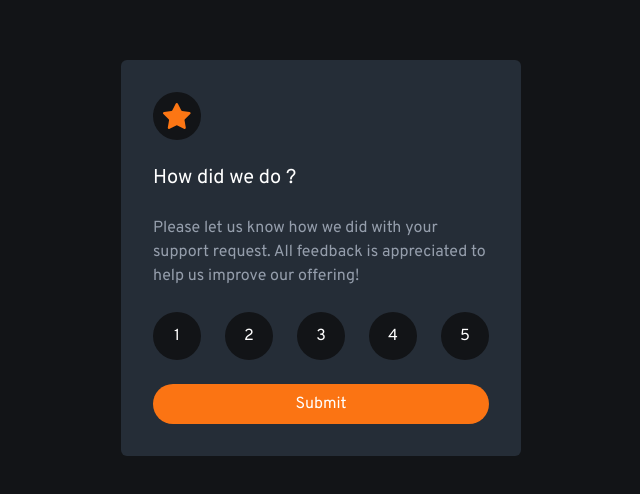
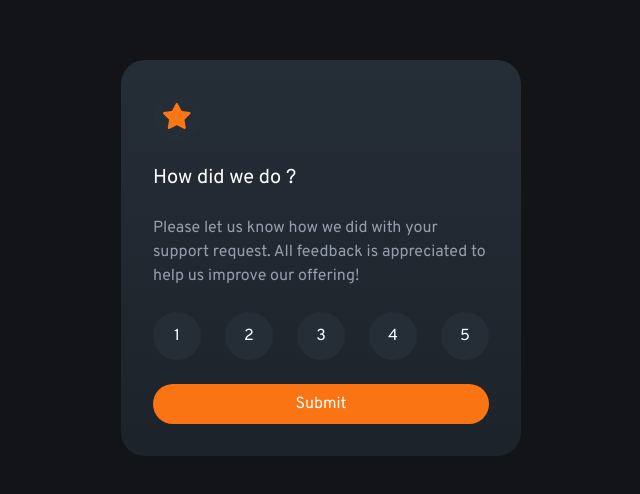
Before and after one commit to AymanSdq/rating-card, a React (Vite) app: page / in a window 1280 px wide. Shown: the part 142-636 px from the top of the page, without its empty margins (319-959 px from the left). Built offline with nearby package versions, Linux system fonts and the light colour scheme.

Commit message:
Finish Desktop

```diff
--- a/src/App.jsx
+++ b/src/App.jsx
@@ -1,26 +1,37 @@
 import { useState } from 'react'
 import './App.css'
+import { flushSync } from 'react-dom';
 
 function App() {
 
-  const [getNumber , setGetNumber] = useState();
+  const [getNumber , setGetNumber] = useState(0);
 
   const [showIt, setShowIt] = useState(false);
 
   const [submitForm , setSubmitForm] = useState(true)
 
 
-  const clickTogetValue = (e) => {
-    const setit = e.target.value;
-    setGetNumber(setit);
-    console.log(getNumber)
+  const clickTogetValue = (events) => {
+
+    const setit = events.target.value;
+    console.log(events)
+
+    flushSync(()=>{
+      setGetNumber(setit);
+    })
+
+
+
+
+
   }
+
 
   const onClickShowIt = () => {
     setShowIt(!showIt)
   }
 
-  const onClickSubmit = (e) => {
+  const onClickSubmit = () => {
     setSubmitForm(!submitForm)
   }
 
@@ -41,9 +52,9 @@ function App() {
     <>
       <main className=' bg-veryDarkBlue w-full h-screen flex justify-center items-center' role='main'>
 
-        <section className={`p-8 gap-6 w-[400px] bg-darkBlue rounded-md  flex-col ${submitForm ? 'flex' : 'hidden'}`}>
+        <section className={`p-8 gap-6 w-[400px] bg-gradient-to-b from-darkBlue to-lightBlue rounded-3xl  flex-col ${submitForm ? 'flex' : 'hidden'}`}>
           {/* Icon container */}
-          <div className='p-1 bg-veryDarkBlue w-12 h-12 rounded-full  flex justify-center  items-center'>
+          <div className='p-1 bg-darkBlue w-12 h-12 rounded-full  flex justify-center items-center'>
             <img src="/icon-star.svg" alt="Star Icon"  className=' w-7'/>
           </div>
 
@@ -55,23 +66,23 @@ function App() {
           <div className=' flex gap-6 justify-between'>
 
             {/* Items 1 - 2 - 3 - 4 - 5 - */}
-            <button onClick={clickTogetValue} value="1" className={`bg-veryDarkBlue w-12 h-12 rounded-full flex justify-center items-center text-white hover:bg-orangeColor ${value1}`}>
+            <button onClick={() => { setGetNumber(1) }} name="1" className={`bg-darkBlue w-12 h-12 rounded-full flex justify-center items-center text-white hover:bg-orangeColor ${value1}`}>
               <p>1</p>
             </button>
             {/* Items 1 - 2 - 3 - 4 - 5 - */}
-            <button onClick={clickTogetValue} value="2" className={`bg-veryDarkBlue w-12 h-12 rounded-full flex justify-center items-center text-white hover:bg-orangeColor ${value2}`}>
+            <button onClick={() => { setGetNumber(2) }} name="2" className={`bg-darkBlue w-12 h-12 rounded-full flex justify-center items-center text-white hover:bg-orangeColor ${value2}`}>
               <p>2</p>
             </button>
             {/* Items 1 - 2 - 3 - 4 - 5 - */}
-            <button onClick={clickTogetValue} value="3" className={`bg-veryDarkBlue w-12 h-12 rounded-full flex justify-center items-center text-white hover:bg-orangeColor ${value3}`}>
+            <button onClick={() => { setGetNumber(3) }} name="3" className={`bg-darkBlue w-12 h-12 rounded-full flex justify-center items-center text-white hover:bg-orangeColor ${value3}`}>
               <p>3</p>
             </button>
             {/* Items 1 - 2 - 3 - 4 - 5 - */}
-            <button onClick={clickTogetValue} value="4" className={`bg-veryDarkBlue w-12 h-12 rounded-full flex justify-center items-center text-white hover:bg-orangeColor ${value4}`}>
+            <button onClick={() => { setGetNumber(4) }} name="4" className={`bg-darkBlue w-12 h-12 rounded-full flex justify-center items-center text-white hover:bg-orangeColor ${value4}`}>
               <p>4</p>
             </button>
             {/* Items 1 - 2 - 3 - 4 - 5 - */}
-            <button onClick={clickTogetValue} value="5" className={`bg-veryDarkBlue w-12 h-12 rounded-full flex justify-center items-center text-white hover:bg-orangeColor ${value5}`}>
+            <button onClick={() => { setGetNumber(5) }} name="5" className={`bg-darkBlue w-12 h-12 rounded-full flex justify-center items-center text-white hover:bg-orangeColor ${value5}`}>
               <p>5</p>
             </button>
           </div>
@@ -82,7 +93,7 @@ function App() {
 
 
         {/* second section  */}
-        <section className={`p-8 gap-6 w-[400px] bg-darkBlue rounded-md text-center  flex-col ${submitForm ? 'hidden' : 'flex'}` }>
+        <section className={`p-8 gap-6 w-[400px] bg-gradient-to-b from-darkBlue to-lightBlue rounded-3xl text-center  flex-col ${submitForm ? 'hidden' : 'flex'}` }>
 
             <img src="./illustration-thank-you.svg" alt="checkout image" />
 
--- a/tailwind.config.js
+++ b/tailwind.config.js
@@ -10,6 +10,7 @@ export default {
         orangeColor : "hsl(25, 97%, 53%)",
         lightGrey : "hsl(217, 12%, 63%)",
         mediumGrey : "hsl(216, 12%, 54%)",
+        lightBlue : "hsl(213, 19%, 14%)",
         darkBlue : "hsl(213, 19%, 18%)",
         veryDarkBlue : "hsl(216, 12%, 8%)"
       }
```
